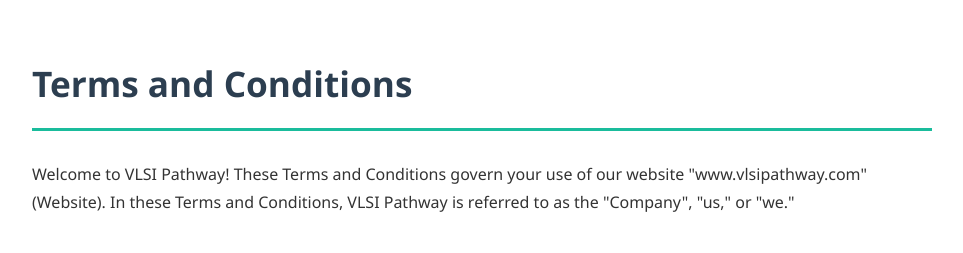
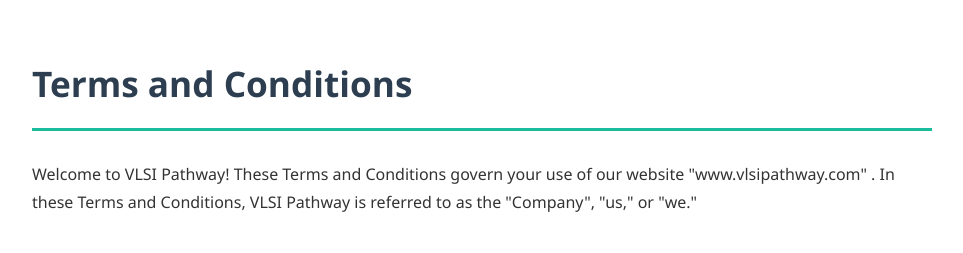
Before and after one commit to vlsipathway/vlsipathway.github.io, a plain HTML site: page terms.html in a window 1280 px wide. Shown: the top 253 px of the page, without its empty margins (158-1121 px from the left). Drawn offline with Linux system fonts and the light colour scheme.

Commit message:
Update terms.html

```diff
--- a/terms.html
+++ b/terms.html
@@ -119,7 +119,7 @@
         <h1>Terms and Conditions</h1>
 
         <p>
-            Welcome to VLSI Pathway! These Terms and Conditions govern your use of our website "www.vlsipathway.com" (Website). In these Terms and Conditions, VLSI Pathway is referred to as the "Company", "us," or "we."
+            Welcome to VLSI Pathway! These Terms and Conditions govern your use of our website "www.vlsipathway.com" . In these Terms and Conditions, VLSI Pathway is referred to as the "Company", "us," or "we."
         </p>
 
         <h2 id="section-1">1. Terms of Agreement</h2>
```
